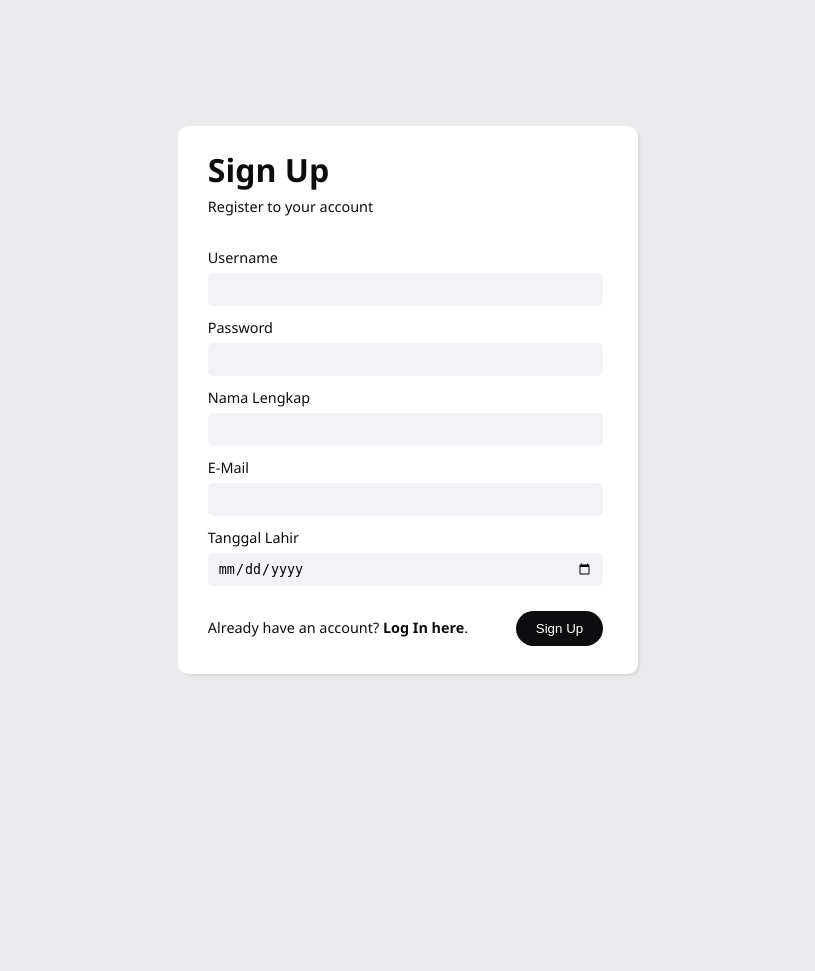
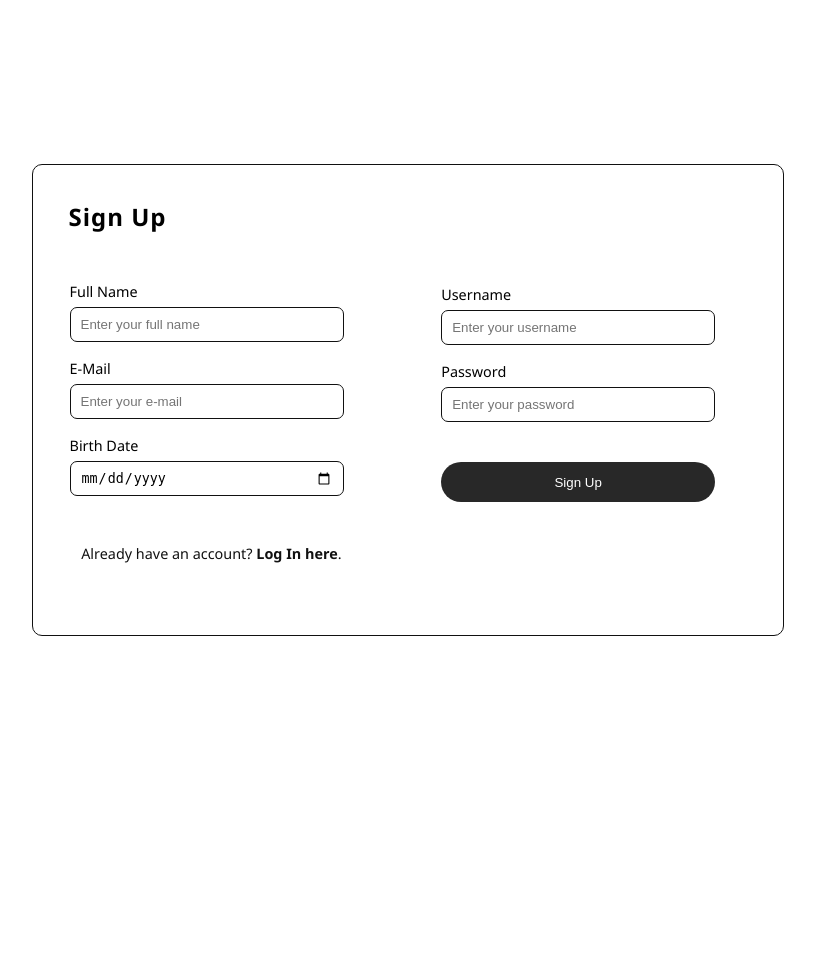
Before and after one commit to SyafiraNurAzizah/To-Do-List, a PHP site: page /registrasi.php in a window 1280 px wide. Shown: the whole page, without its empty margins (232-1047 px from the left). Before the commit the page ends 676 px from the top, so only its background shows below. Run offline with PHP 8.4, Linux system fonts and the light colour scheme.

Commit message:
perbaikan tampilan registrasi

```diff
--- a/css/registrasi.css
+++ b/css/registrasi.css
@@ -3,71 +3,96 @@ html, body {
     display: flex;
     justify-content: center;
     align-items: center;
-    background-color: #EAEAEC;
-    font-family: 'Segoe UI', Tahoma, Geneva, Verdana, sans-serif;
 }
 
 .container {
-    width: 100%;
-    max-width: 300px;
-    min-height: 200px;
+    border: 1px solid rgb(17, 17, 17);
+    border-radius: 10px;
+    width: 90%;
+    /* max-width: 500px; */
+    /* min-height: 250px; */
     height: auto;
-    padding: 0px 100px 30px 100px;
-    border: none;
-    border-radius: 10px;
-    background-color: #FFFFFF;
-    color: #0D0D0F;
-    box-shadow: 2px 2px 2px #DBDBDB;
+    padding: 15px 0 0 35px;
+    font-family: 'Segoe UI', Tahoma, Geneva, Verdana, sans-serif;
+    display: flex;
+    justify-content: space-between;
 }
-.container h1{
+.container h2 {
+    text-align: center;
+    padding-bottom: 5px;
+    letter-spacing: 1px;
+    text-wrap: nowrap;
+}
+.container .left {
+    float: left;
     position: relative;
-    left: -70px;
+    top: 100px;
+    right: 90px;
 }
-.container p {
+.container .left label {
+    font-size: 0.9rem;
     position: relative;
-    left: -70px;
-    bottom: 15px;
-    font-size: 0.9rem;
+    left: -7px;
 }
-.container label {
+.container .left input {
+    margin-top: 5px;
+    margin-bottom: 15px;
+    border: 1px solid rgba(17, 17, 17);
+    border-radius: 7px;
     position: relative;
-    left: -70px;
-    font-size: 0.9rem;
-    font-weight: 500;
-    color: #0D0D0F;
-}
-.container input {
-    height: 33px;
-    width: calc(100% + 135px);
-    position: relative;
-    left: -70px;
-    border: none;
-    border-radius: 5px;
-    background-color: #F3F2F7;
-    margin-top: 5px;
-    margin-bottom: 10px;
+    left: -7px;
+    width: calc(100% + 75px);
+    height: 35px;
     padding: 10px;
     box-sizing: border-box;
 }
-.container button {
+
+.container .right {
     float: right;
     position: relative;
-    left: 65px;
-    top: 15px;
-    padding: 10px 20px 10px 20px;
+    left: 125px;
+    bottom: 128px;
+}
+.container .right label {
+    font-size: 0.9rem;
+    position: relative;
+    left: -7px;
+}
+.container .right input {
+    margin-top: 5px;
+    margin-bottom: 15px;
+    border: 1px solid rgba(17, 17, 17);
+    border-radius: 7px;
+    position: relative;
+    left: -7px;
+    width: calc(100% + 75px);
+    height: 35px;
+    padding: 10px;
+    box-sizing: border-box;
+}
+.container .right button {
+    background-color: rgb(17, 17, 17, 0.9);
+    color: white;
     border: none;
-    border-radius: 20px;
-    color: #FFFFFF;
-    background-color: #0D0D0F;
+    border-radius: 50px;
+    margin-top: 25px;
+    margin-bottom: 5px;
+    position: relative;
+    left: -7px;
+    width: calc(100% + 75px);
+    height: 40px;
+    box-sizing: border-box;
 }
-.container .sign-in {
+
+.container p {
     position: relative;
-    left: -70px;
-    top: 8px;
+    top: 350px;
+    right: 441px;
     font-size: 0.9rem;
+    color: rgb(17, 17, 17);
     text-wrap: nowrap;
 }
-.container .sign-in a {
-    color: #0D0D0F;
+.container a {
     text-decoration: none;
+    color: rgb(17, 17, 17);
 }
--- a/registrasi.php
+++ b/registrasi.php
@@ -9,24 +9,29 @@
 </head>
 <body>
     <div class="container">
-        <h1>Sign Up</h1>
-        <p>Register to your account</p>
+        <h2>Sign Up</h2>
+        <!-- <p>Register to your account</p> -->
         <form action="proses/proses_register.php" method="POST">
-            <label>Username</label> <br>
-            <input type="text" name="username" id="username" required> <br>
+            <div class="left">
+                <label>Full Name</label> <br>
+                <input type="text" name="name" id="name" placeholder="Enter your full name" required> <br>
 
-            <label>Password</label> <br>
-            <input type="password" name="password" id="password" required> <br>
+                <label>E-Mail</label> <br>
+                <input type="text" name="email" id="email" placeholder="Enter your e-mail" required> <br>
 
-            <label>Nama Lengkap</label> <br>
-            <input type="text" name="name" id="name" required> <br>
+                <label>Birth Date</label> <br>
+                <input type="date" name="birth_date" id="birth_date" required> <br>
+            </div>
 
-            <label>E-Mail</label> <br>
-            <input type="text" name="email" id="email" required> <br>
+            <div class="right">
+                <label>Username</label> <br>
+                <input type="text" name="username" id="username" placeholder="Enter your username" required> <br>
 
-            <label>Tanggal Lahir</label> <br>
-            <input type="date" name="birth_date" id="birth_date" required> <br>
-            <button type="submit">Sign Up</button>
+                <label>Password</label> <br>
+                <input type="password" name="password" id="password" placeholder="Enter your password" required> <br>
+
+                <button type="submit">Sign Up</button>
+            </div>
         </form>
         <p class="sign-in">Already have an account? <b><a href="login.php">Log In here</a></b>.</p>
     </div>
```
Also changed, not shown: css/registrasi copy.css (added, +73 -0 lines).
